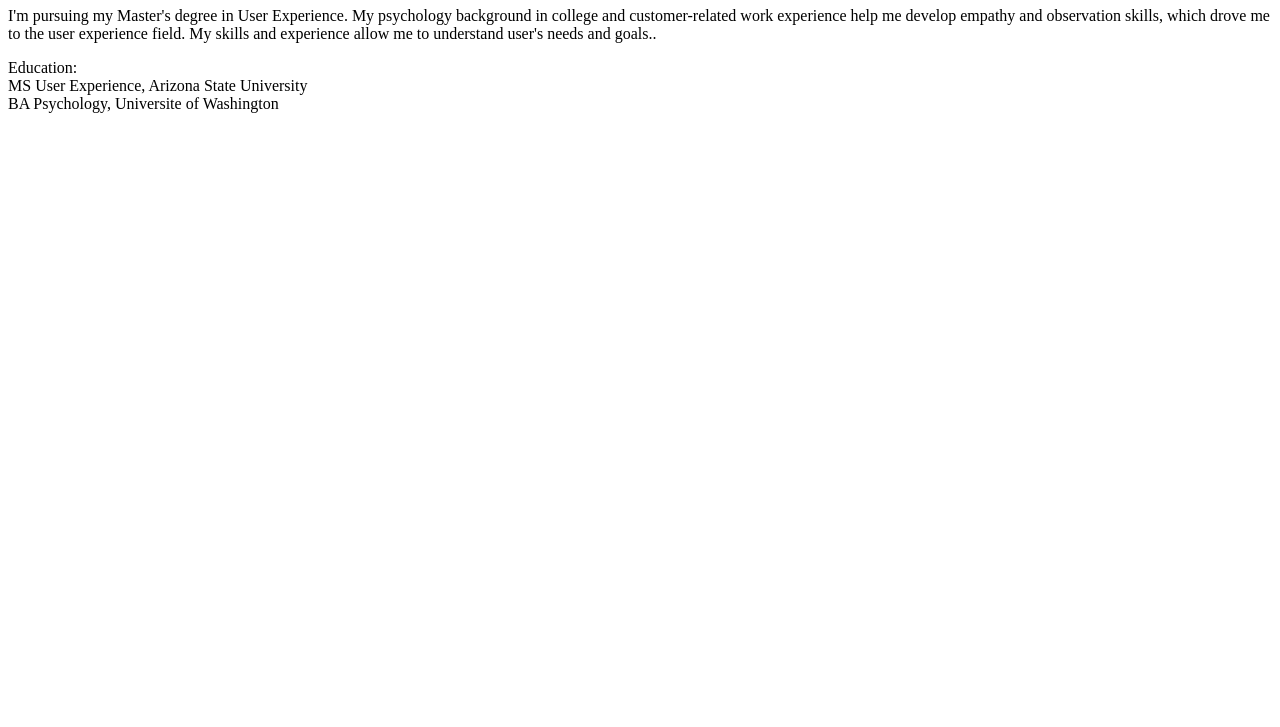
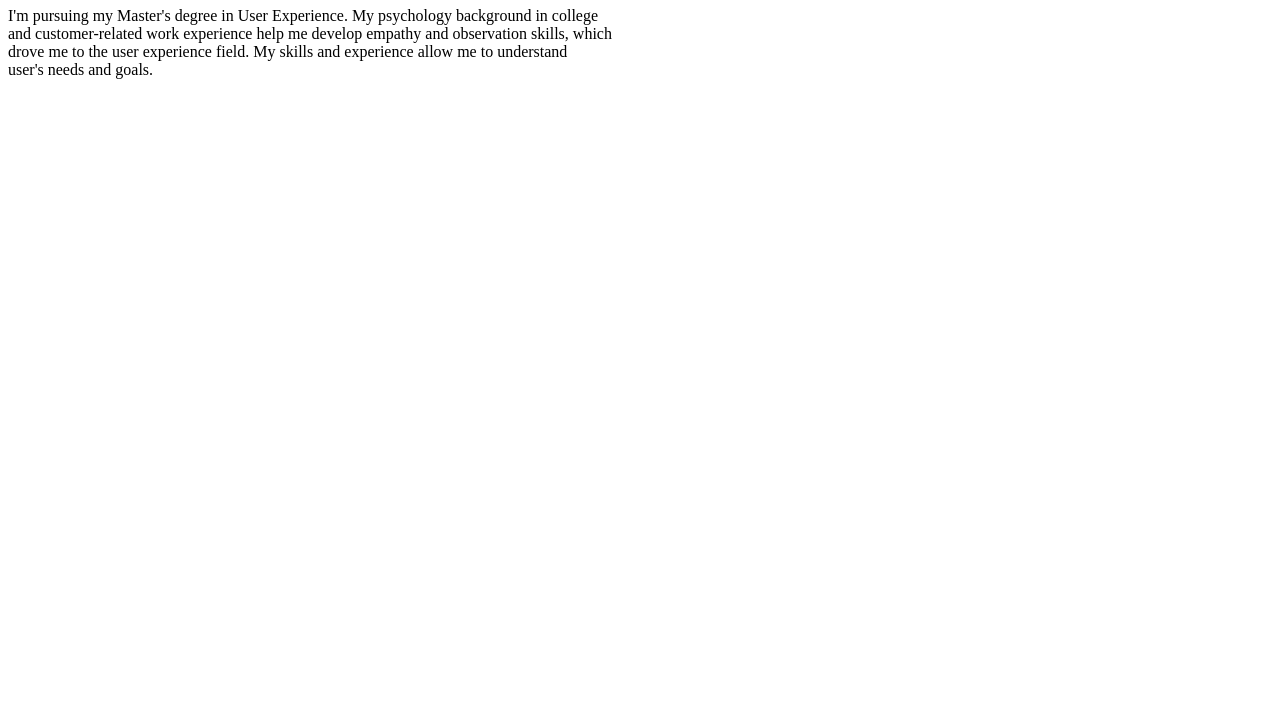
Before and after one commit to ehsu1995/html-portfolio, a plain HTML site: page public/about.html in a window 1280 px wide. Shown: the part 73-800 px from the top of the page. Drawn offline with Linux system fonts and the light colour scheme.

Commit message:
Update about.html

```diff
--- a/public/about.html
+++ b/public/about.html
@@ -11,12 +11,11 @@
 <body>
   <h1>About Me</h1>
 
-  <p>I'm pursuing my Master's degree in User Experience. My psychology background in college and customer-related work experience help me develop empathy and observation skills, which drove me to the user experience field. My skills and experience allow me to understand user's needs and goals..</p>
+  <p>I'm pursuing my Master's degree in User Experience. My psychology background in college<br>
+    and customer-related work experience help me develop empathy and observation skills, which<br>
+    drove me to the user experience field. My skills and experience allow me to understand<br>
+    user's needs and goals.</p>
 
-  <p>Education:<br/>
-    MS User Experience, Arizona State University<br/>
-    BA Psychology, Universite of Washington<br/>
 
-  </p>
 </body>
 </html>
```
